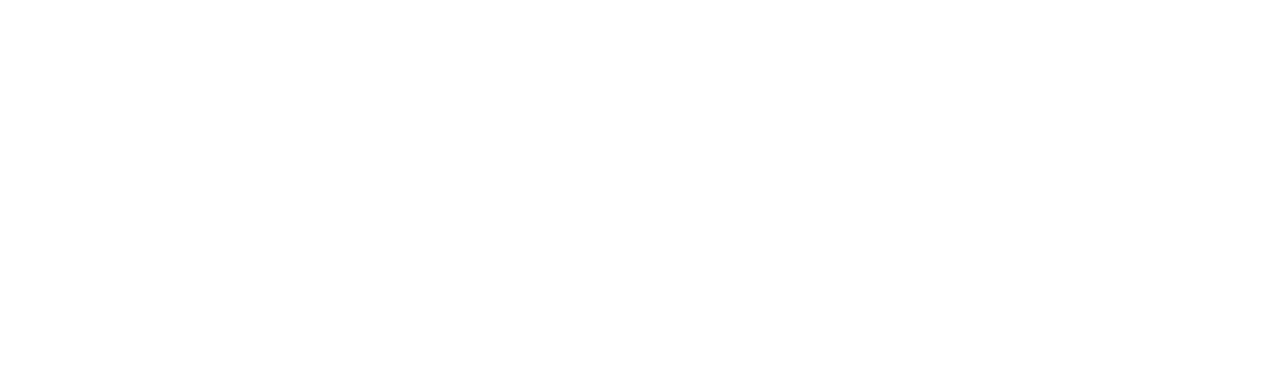
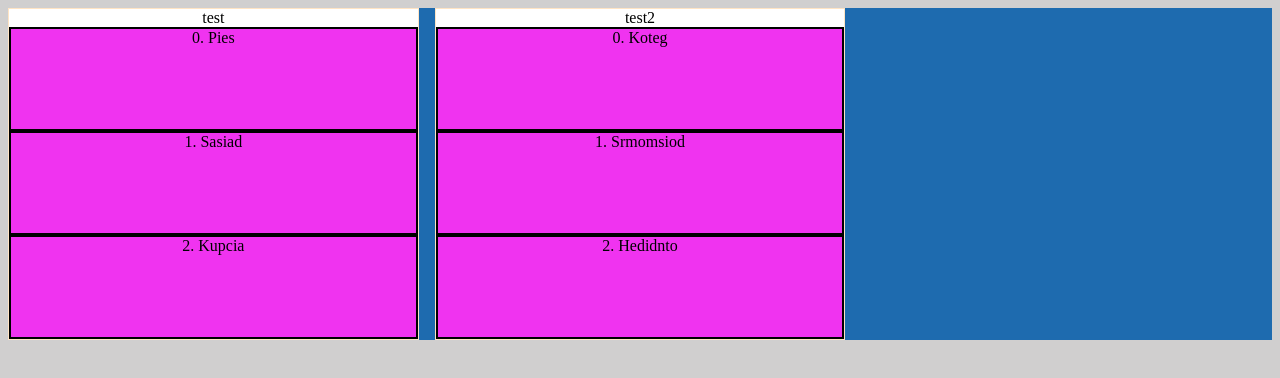
Before and after one commit to Sebosun/todo-list, a website built with webpack: page dist/index.html in a window 1280 px wide. Built offline with nearby package versions, Linux system fonts and the light colour scheme; files whose address does not match are found by name.

Commit message:
generates basic grid, figured out how to store objects and render them on screen

```diff
--- /dev/null
+++ b/src/generateList.js
@@ -0,0 +1,20 @@
+
+
+// what do i need?
+// bede zbierał jakas funkcja dane danego ToDo
+const renderTodoList = (listData, ) => {
+    for (let index = 0; index < 10; index++) {
+        let todoList = document.createElement('div');
+        todoList.className = 'content';
+        todoList.textContent = 'Todolist title'
+        for (let dataInt = 0; dataInt < 5; dataInt++) {
+            let dataDiv = document.createElement('div');
+            dataDiv.className = `data`;
+            dataDiv.textContent = `${dataInt}. jakies tam dane`
+            todoList.appendChild(dataDiv);
+        }
+    }
+    contentSelector.appendChild(todoList);
+}
+
+// export default renderTodoList;
--- a/src/index.js
+++ b/src/index.js
@@ -1 +1,56 @@
-console.log('twojstary');
+const contentSelector = document.querySelector('#grid-container');
+let TodoStorage = {
+
+};
+
+const TodoFactory = (title, description, prority, dueDate) => {
+    return {title, description, prority, dueDate};
+};
+
+let first = TodoFactory('Pies', 'wyjsc z psem', 'high', '15:40');
+let second = TodoFactory ('Sasiad', 'odwiedzic sasiada', 'low', '19:40');
+let third = TodoFactory('Kupcia', 'zrobic duze pupu', 'Critical', 'now!');
+
+TodoStorage['test'] = [first];
+TodoStorage['test'].push(second, third);
+
+let fourth = TodoFactory('Koteg', 'wyjsc z psem', 'high', '15:40');
+let fifth = TodoFactory ('Srmomsiod', 'odwiedzic sasiada', 'low', '19:40');
+let sixth = TodoFactory('Hedidnto', 'Naprawde dusze', 'Critical', 'now!');
+
+TodoStorage['test2'] = [];
+
+TodoStorage['test2'].push(fourth, fifth, sixth);
+
+console.log(TodoStorage);
+
+// Czyli, storowac obiekty w obiekcie, potem sie to bedzie renderowac za pomoca generateList.js
+// lista[sranie.title] = sranie;
+// lista[sranie.title]['gowno'] = TodoFactory('a', 'b', 'c', 'd');
+
+
+for (const property in TodoStorage) {
+    let todoDiv = document.createElement('div');
+    todoDiv.className = 'content';
+    // TodoStorage[property] will return object in TodoStorage, first test then test2 etc
+    console.log(TodoStorage[property].length);
+    for (let i = 0; i < TodoStorage[property].length; i++) {
+
+
+        // Gives the entire collection the name of the object/property
+
+        todoDiv.textContent = `${property}`
+        for (let dataInt = 0; dataInt < 3; dataInt++) {
+            let dataDiv = document.createElement('div');
+            dataDiv.className = `data`;
+
+            let description = TodoStorage[property][dataInt].title
+
+            dataDiv.textContent = `${dataInt}. ${description}`
+            todoDiv.appendChild(dataDiv);
+        }
+
+
+    }
+    contentSelector.appendChild(todoDiv);
+}
```
Also changed, not shown: dist/index.html, dist/main.js, dist/style.css (added).
